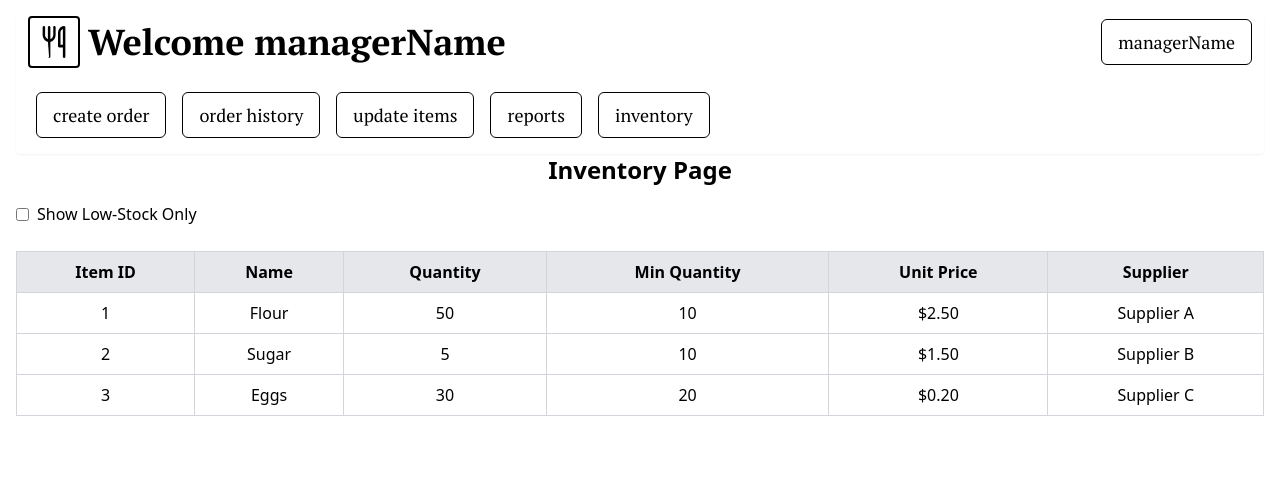
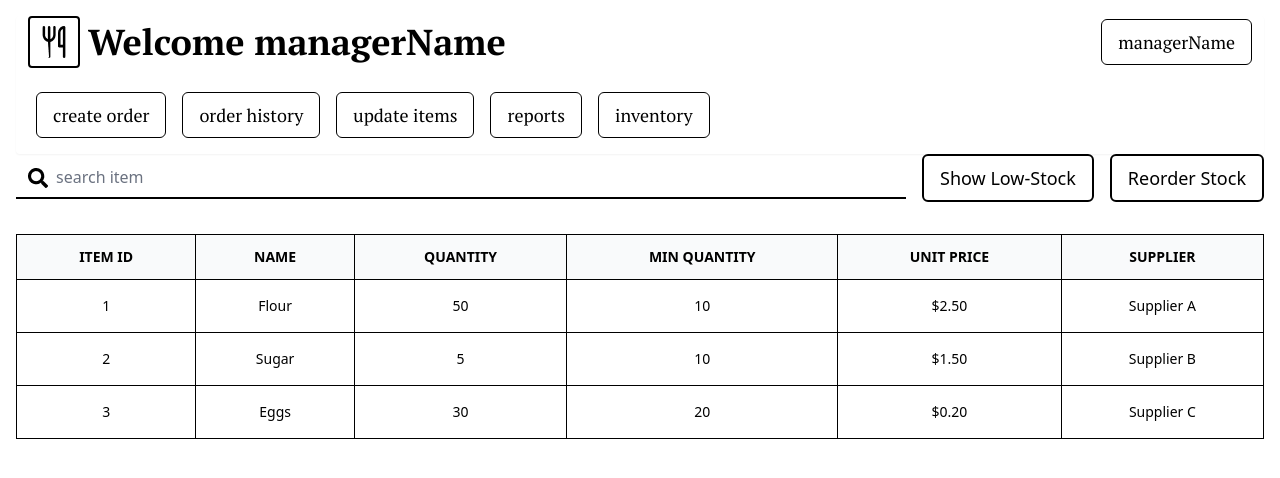
Before and after one commit to csce-315-331-2024a/project-3-full-stack-agile-web-project-3-901-7, a React (Vite) app in the folder frontend/: page /inventory in a window 1280 px wide. Shown: the top 478 px of the page. Built offline with nearby package versions, Linux system fonts and the light colour scheme.

Commit message:
added all components of inventory page with test data

```diff
--- a/frontend/src/components/ManagerNavbar.tsx
+++ b/frontend/src/components/ManagerNavbar.tsx
@@ -89,7 +89,7 @@ export default function Navbar() {
                 </a>
             </button>
             <button className="border-[1px] border-black bg-white hover:bg-black hover:text-white px-4 py-2 m-2 rounded-md text-lg font-medium font-ptserif">
-                <a href="/order" className="hover:text-white">
+                <a href="/orderhistory" className="hover:text-white">
                     order history
                 </a>
             </button>
@@ -104,7 +104,7 @@ export default function Navbar() {
                 </a>
             </button>
             <button className="border-[1px] border-black bg-white hover:bg-black hover:text-white px-4 py-2 m-2 rounded-md text-lg font-medium font-ptserif">
-                <a href="/login" className="hover:text-white">
+                <a href="/inventory" className="hover:text-white">
                     inventory
                 </a>
             </button>
--- a/frontend/src/pages/Manager/Inventory.tsx
+++ b/frontend/src/pages/Manager/Inventory.tsx
@@ -1,87 +1,6 @@
 import '../../index.css';
 import { useEffect, useState } from "react"
 import ManagerNavbar from "../../components/ManagerNavbar";
-
-// import React, { useState, useEffect } from 'react';
-// interface Ingredient {
-//   _id: number;
-//   name: string;
-//   quantity: number;
-//   minQuantity: number;
-//   unitPrice: number;
-//   supplier: string;
-// }
-
-// const Inventory = () => {
-//   // Use the Ingredient interface to type the state
-//   const [ingredients, setIngredients] = useState<Ingredient[]>([]);
-//   const [showLowStock, setShowLowStock] = useState(false);
-
-//   useEffect(() => {
-//     fetchIngredients();
-//   }, []);
-
-//   const fetchIngredients = async () => {
-//     try {
-//       // Replace the URL with your actual API endpoint
-//       const response = await fetch(import.meta.env.VITE_BACKEND_URL + "/ingredient/findAll");
-//       const data = await response.json();
-//       setIngredients(data);
-//     } catch (error) {
-//       console.error('Error fetching ingredients', error);
-//     }
-//   };
-
-//   const filteredIngredients = showLowStock
-//     ? ingredients.filter(ingredient => ingredient.quantity <= ingredient.minQuantity)
-//     : ingredients;
-
-//   return (
-//     <div className="p-4">
-//       <h1 className="text-2xl font-bold mb-4">Inventory Page</h1>
-//       <div>
-//         <label htmlFor="showLowStock" className="inline-flex items-center">
-//           <input
-//             type="checkbox"
-//             id="showLowStock"
-//             checked={showLowStock}
-//             onChange={e => setShowLowStock(e.target.checked)}
-//             className="mr-2"
-//           />
-//           Show Low-Stock Only
-//         </label>
-//       </div>
-//       <div className="mt-4">
-//         <table className="w-full">
-//           <thead>
-//             <tr>
-//               <th>Item ID</th>
-//               <th>Name</th>
-//               <th>Quantity</th>
-//               <th>Min Quantity</th>
-//               <th>Unit Price</th>
-//               <th>Supplier</th>
-//             </tr>
-//           </thead>
-//           <tbody>
-//             {filteredIngredients.map((ingredient) => (
-//               <tr key={ingredient._id}>
-//                 <td>{ingredient._id}</td>
-//                 <td>{ingredient.name}</td>
-//                 <td>{ingredient.quantity}</td>
-//                 <td>{ingredient.minQuantity}</td>
-//                 <td>${ingredient.unitPrice.toFixed(2)}</td>
-//                 <td>{ingredient.supplier}</td>
-//               </tr>
-//             ))}
-//           </tbody>
-//         </table>
-//       </div>
-//     </div>
-//   );
-// };
-
-// export default Inventory;
 
 interface Ingredient {
   _id: number;
@@ -95,8 +14,8 @@ interface Ingredient {
 const Inventory = () => {
   const [ingredients, setIngredients] = useState<Ingredient[]>([]);
   const [showLowStock, setShowLowStock] = useState(false);
+  const [searchTerm, setSearchTerm] = useState('');
 
-  // Test data
   const exampleData: Ingredient[] = [
     {
     _id: 1,
@@ -125,58 +44,121 @@ const Inventory = () => {
   ];
 
   useEffect(() => {
-    // Directly use the test data
     setIngredients(exampleData);
   }, []);
 
-  const filteredIngredients = showLowStock
-    ? ingredients.filter(ingredient => ingredient.quantity <= ingredient.minQuantity)
-    : ingredients;
+  // Function to filter ingredients based on the search term
+  const filterIngredients = (searchTerm: string) => {
+    return ingredients.filter(ingredient =>
+      ingredient.name.toLowerCase().includes(searchTerm.toLowerCase())
+    );
+  };
+
+  const handleRestock = () => {
+    const restockedIngredients = ingredients.map(ingredient => {
+      if (ingredient.quantity < ingredient.minQuantity) {
+        return { ...ingredient, quantity: ingredient.minQuantity };
+      }
+      return ingredient;
+    });
+    setIngredients(restockedIngredients);
+  };
+
+  const filteredIngredients = ingredients
+    .filter(ingredient => ingredient.name.toLowerCase().includes(searchTerm.toLowerCase()))
+    .filter(ingredient => !showLowStock || ingredient.quantity <= ingredient.minQuantity);
 
   return (
     <div className="p-4">
         <ManagerNavbar/>
-    <h1 className="text-2xl font-bold mb-4 text-center">Inventory Page</h1>
+        <div className="flex flex-col items-center">
+      {/* <h1 className="text-2xl font-bold mb-4">Inventory Page</h1> */}
+      <div className="mb-4 flex flex-col sm:flex-row items-center justify-between w-full">
+  <div className="relative flex-grow">
+    {/* Search Icon */}
+    <div className="absolute inset-y-0 left-0 pl-3 flex items-center pointer-events-none">
+      <img src="icons/search-icon.png" alt="Search" className="w-5 h-5" />
+    </div>
+    {/* Search Input */}
+    <input
+      type="text"
+      placeholder="search item"
+      className="block w-full pl-10 pr-3 py-2 border-b-2 border-black bg-transparent placeholder-gray-500 focus:outline-none focus:border-black focus:ring-0"
+      onChange={(e) => setSearchTerm(e.target.value)}
+    />
+  </div>
+  {/* Show Low-Stock Button */}
+  <button
+    onClick={() => setShowLowStock(!showLowStock)}
+    className={`ml-4 border-2 border-black px-4 py-2 rounded-md text-lg font-medium ${
+      showLowStock ? 'bg-black text-white' : 'bg-white text-black'
+    }`}
+  >
+    Show Low-Stock
+  </button>
+  {/* Reorder Stock Button */}
+  <button
+    onClick={handleRestock}
+    className="ml-4 border-2 border-black px-4 py-2 rounded-md text-lg font-medium bg-white text-black"
+  >
+    Reorder Stock
+  </button>
+</div>
+        </div>
       <div>
-        <label htmlFor="showLowStock" className="inline-flex items-center cursor-pointer">
-        <input
-            type="checkbox"
-            id="showLowStock"
-            checked={showLowStock}
-            onChange={e => setShowLowStock(e.target.checked)}
-            className="mr-2"
-        />
-        Show Low-Stock Only
-        </label>
+
       </div>
-    <div className="mt-4 overflow-x-auto">
-        <table className="w-full text-center border-collapse border border-gray-400 mt-2">
-        <thead className="bg-gray-200">
+      <div className="mt-4">
+        <table className="w-full text-sm text-center text-black border border-black">
+          <thead className="text-s text-black uppercase bg-gray-50">
             <tr>
-            <th className="border border-gray-300 p-2">Item ID</th>
-            <th className="border border-gray-300 p-2">Name</th>
-            <th className="border border-gray-300 p-2">Quantity</th>
-            <th className="border border-gray-300 p-2">Min Quantity</th>
-            <th className="border border-gray-300 p-2">Unit Price</th>
-            <th className="border border-gray-300 p-2">Supplier</th>
+              <th scope="col" className="py-3 px-6 border border-black">
+                Item ID
+              </th>
+              <th scope="col" className="py-3 px-6 border border-black">
+                Name
+              </th>
+              <th scope="col" className="py-3 px-6 border border-black">
+                Quantity
+              </th>
+              <th scope="col" className="py-3 px-6 border border-black">
+                Min Quantity
+              </th>
+              <th scope="col" className="py-3 px-6 border border-black">
+                Unit Price
+              </th>
+              <th scope="col" className="py-3 px-6 border border-black">
+                Supplier
+              </th>
             </tr>
           </thead>
           <tbody>
             {filteredIngredients.map((ingredient) => (
-            <tr key={ingredient._id} className="hover:bg-gray-100">
-                <td className="border border-gray-300 p-2">{ingredient._id}</td>
-                <td className="border border-gray-300 p-2">{ingredient.name}</td>
-                <td className="border border-gray-300 p-2">{ingredient.quantity}</td>
-                <td className="border border-gray-300 p-2">{ingredient.minQuantity}</td>
-                <td className="border border-gray-300 p-2">${ingredient.unitPrice.toFixed(2)}</td>
-                <td className="border border-gray-300 p-2">{ingredient.supplier}</td>
+              <tr key={ingredient._id} className="bg-white border-b">
+                <th scope="row" className="py-4 px-6 font-medium text-black whitespace-nowrap border border-black">
+                  {ingredient._id}
+                </th>
+                <td className="py-4 px-6 border border-black">
+                  {ingredient.name}
+                </td>
+                <td className="py-4 px-6 border border-black">
+                  {ingredient.quantity}
+                </td>
+                <td className="py-4 px-6 border border-black">
+                  {ingredient.minQuantity}
+                </td>
+                <td className="py-4 px-6 border border-black">
+                  ${ingredient.unitPrice.toFixed(2)}
+                </td>
+                <td className="py-4 px-6 border border-black">
+                  {ingredient.supplier}
+                </td>
               </tr>
             ))}
           </tbody>
         </table>
       </div>
     </div>
-
   );
 };
 
```
Also changed, not shown: frontend/public/icons/profile.png (added), frontend/public/icons/search-icon.png (added), frontend/src/pages/Manager/OrderHistory.tsx (added). Lines whose indentation alone changed are shown as unchanged.
